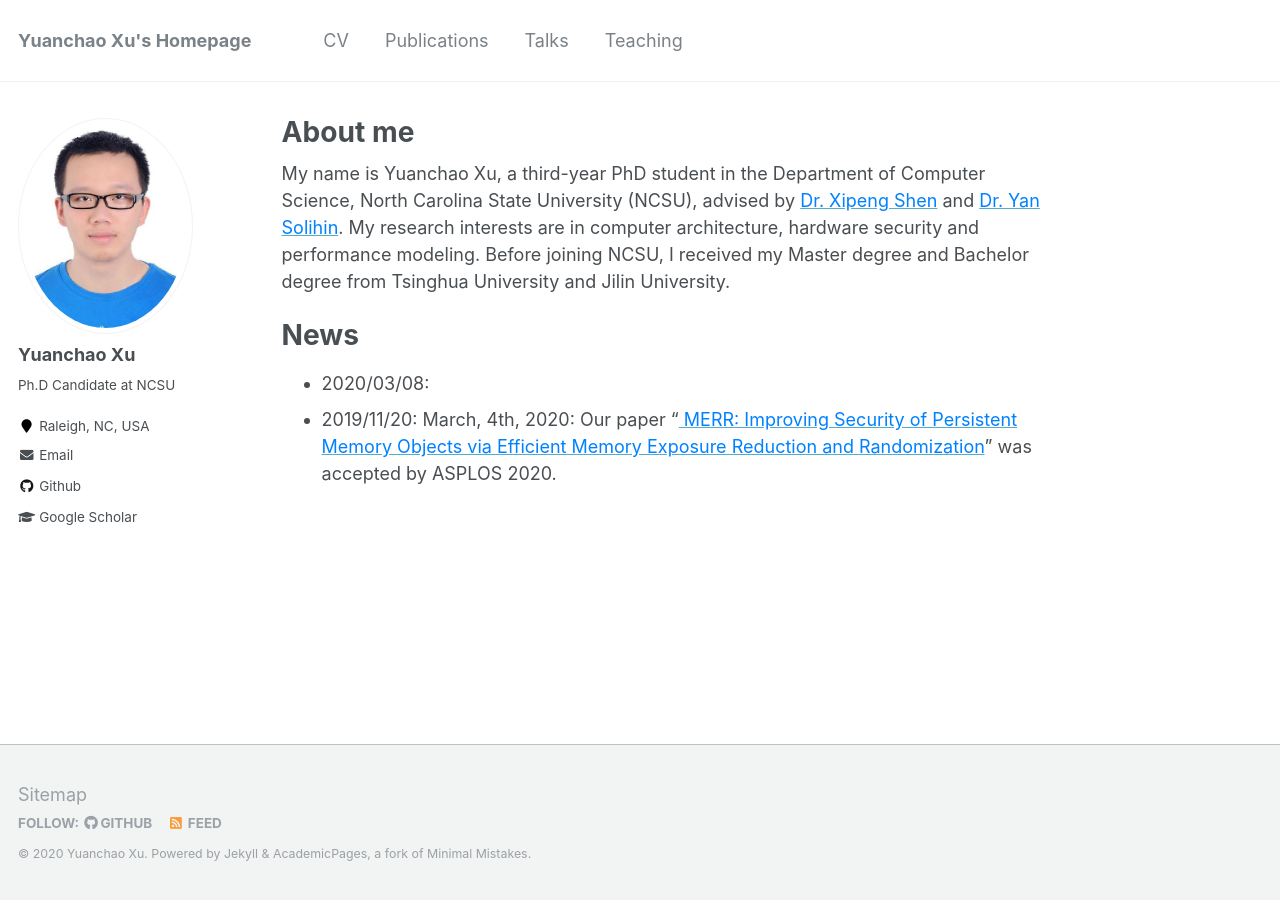
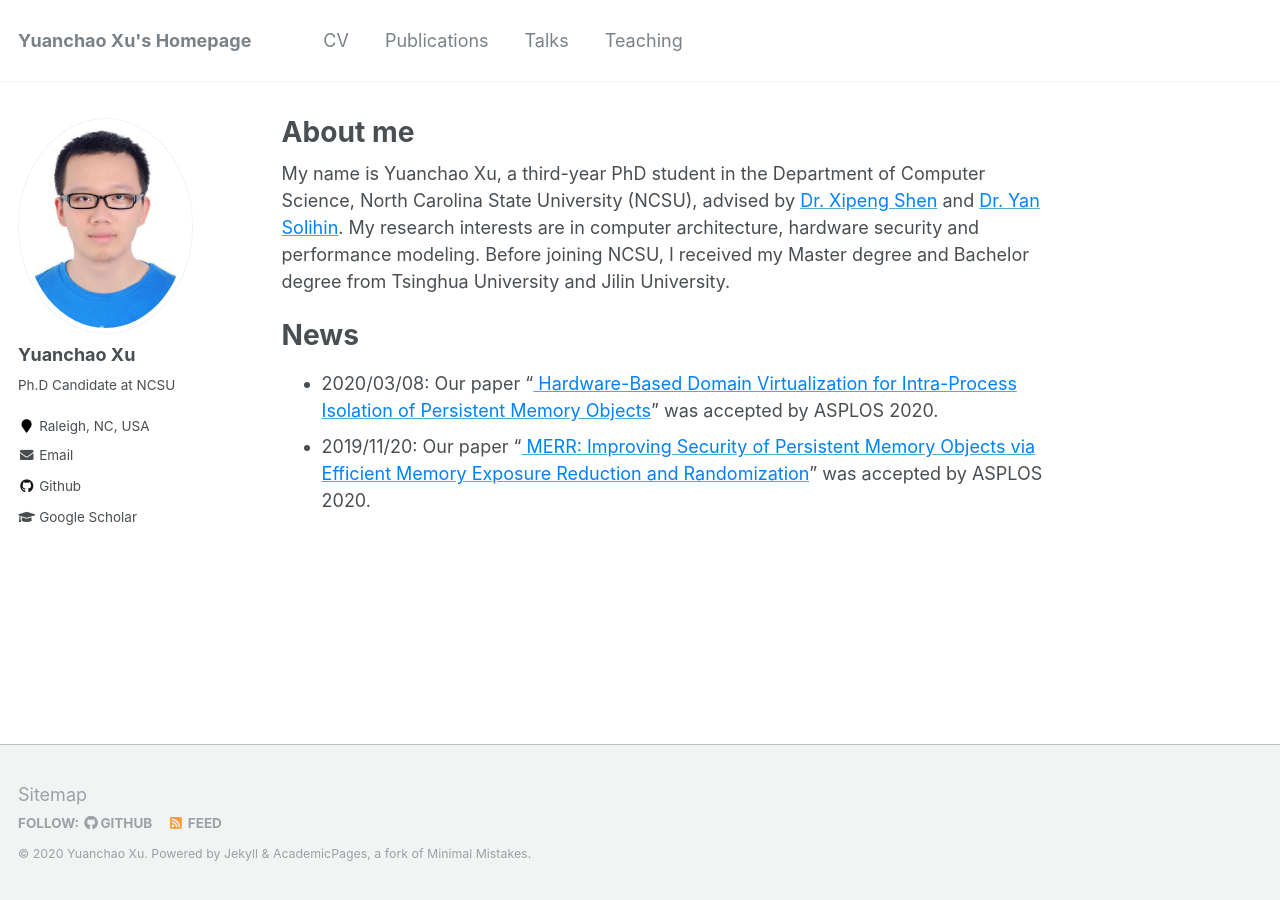
Before and after one commit to yuanchaoxu6/yuanchaoxu6.github.io, a Jekyll site: the page built from _pages/about.md, in a window 1280 px wide. Built offline with Jekyll 4.4.1, drawn with Linux system fonts in a browser that asks for light colours.

Commit message:
Update about.md

```diff
--- a/_pages/about.md
+++ b/_pages/about.md
@@ -14,5 +14,5 @@ My name is Yuanchao Xu, a third-year PhD student in the Department of Computer S
 News
 ======
 
-* 2020/03/08:
-* 2019/11/20: March, 4th, 2020: Our paper “[<font color="#0081ff"> MERR: Improving Security of Persistent Memory Objects via Efficient Memory Exposure Reduction and Randomization</font>](http://yuanchaoxu6.github.io/files/asplos20.pdf)” was accepted by ASPLOS 2020.
+* 2020/03/08: Our paper “[<font color="#0081ff"> Hardware-Based Domain Virtualization for Intra-Process Isolation of Persistent Memory Objects</font>](http://yuanchaoxu6.github.io/files/isca20.pdf)” was accepted by ASPLOS 2020.
+* 2019/11/20: Our paper “[<font color="#0081ff"> MERR: Improving Security of Persistent Memory Objects via Efficient Memory Exposure Reduction and Randomization</font>](http://yuanchaoxu6.github.io/files/asplos20.pdf)” was accepted by ASPLOS 2020.
```
